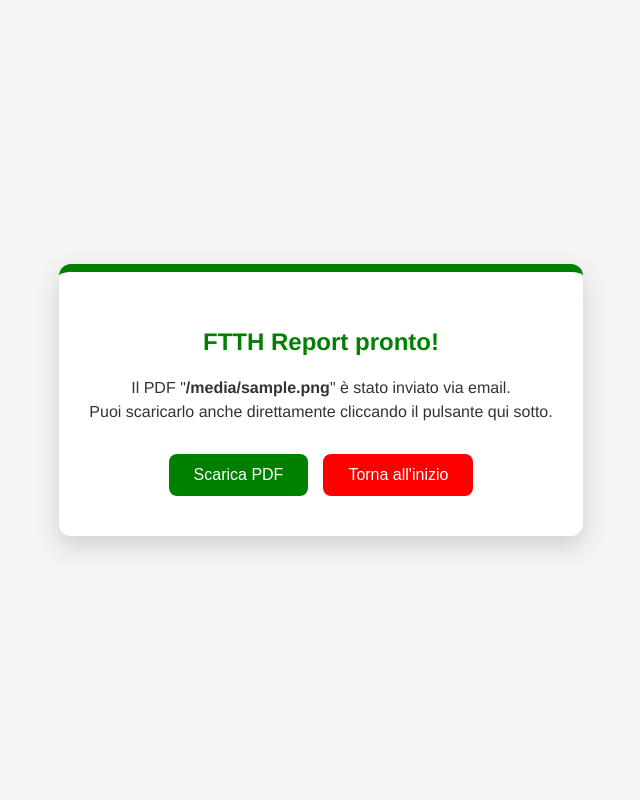
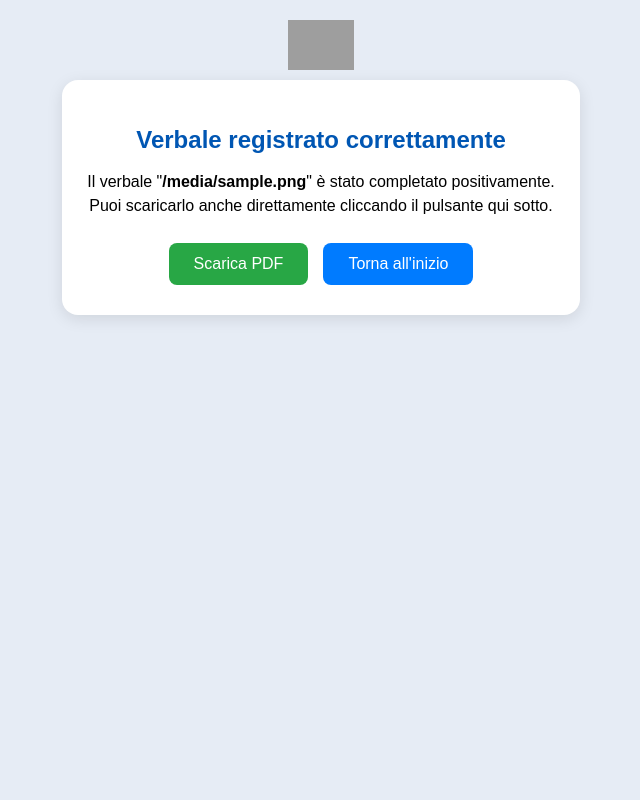
Before and after one commit to simtbs/pdfapp, a Flask app: template templates/success.html in a window 1280 px wide. Shown: the whole page, without its empty margins (319-959 px from the left). Run offline with Flask 3, Linux system fonts and the light colour scheme; the template is opened without the code that fills it: most values are stand-ins (such as "Sample title", 1, 10 or a date in 2020); grey boxes are pictures that could not be loaded.

Commit message:
Update success.html

```diff
--- a/templates/success.html
+++ b/templates/success.html
@@ -3,39 +3,54 @@
 <head>
 <meta charset="UTF-8">
 <meta name="viewport" content="width=device-width, initial-scale=1.0">
-<title>FTTH Report - PDF pronto</title>
+<title>FTTH ITG - Registrato</title>
 <style>
 body {
-        font-family: 'Helvetica Neue', Helvetica, Arial, sans-serif;
-        background-color: #f4f4f4;
+    font-family: Arial, sans-serif;
+    background-color: #e6ecf5;
     margin: 0;
     padding: 0;
     display: flex;
-        justify-content: center;
+    flex-direction: column;
     align-items: center;
     min-height: 100vh;
 }
 
+/* Logo centrato */
+.logo-container {
+    display: flex;
+    justify-content: center;
+    align-items: center;
+    padding: 20px 0 10px 0;
+}
+
+.logo-container img {
+    max-width: 100%;
+    height: auto;
+    max-height: 50px;
+}
+
+/* Box centrale simile alle card */
 .container {
-        background-color: #ffffff;
-        border-radius: 12px;
-        padding: 40px 30px;
-        box-shadow: 0 10px 25px rgba(0,0,0,0.15);
+    background-color: #fff;
+    border-radius: 16px;
+    box-shadow: 0 4px 16px rgba(0,0,0,0.1);
+    padding: 30px 25px;
     max-width: 480px;
     text-align: center;
-        border-top: 8px solid #008000; /* verde */
+    margin-bottom: 40px;
 }
 
 h1 {
     font-size: 24px;
-        color: #008000; /* verde */
-        margin-bottom: 20px;
+    color: #0056b3;
+    margin-bottom: 15px;
 }
 
 p {
     font-size: 16px;
-        color: #333333;
-        margin-bottom: 30px;
+    color: #000000;
+    margin-bottom: 25px;
     line-height: 1.5;
 }
 
@@ -46,7 +61,7 @@
     flex-wrap: wrap;
 }
 
-    button {
+.button-group a button {
     font-size: 16px;
     padding: 12px 25px;
     border-radius: 8px;
@@ -57,35 +72,41 @@
 }
 
 .download-btn {
-        background-color: #008000; /* verde */
+    background-color: #28a745; /* verde simile pagina form */
 }
 
 .download-btn:hover {
-        background-color: #005500;
+    background-color: #1e7e34;
 }
 
 .back-btn {
-        background-color: #ff0000; /* rosso */
+    background-color: #007BFF; /* blu simile pagina form */
 }
 
 .back-btn:hover {
-        background-color: #aa0000;
+    background-color: #0056b3;
 }
 
 @media (max-width: 500px) {
     .container {
-            padding: 30px 20px;
+        padding: 25px 20px;
     }
-        button {
+    .button-group a button {
         width: 100%;
     }
 }
 </style>
 </head>
 <body>
+
+<!-- Logo centrato -->
+<div class="logo-container">
+    <img src="https://www.simt.it/web/image/website/2/logo/SIMT%20-%20Impianti%20e%20Manutenzioni%20Elettroniche?unique=d1c64cc" alt="SIMT - Impianti e Manutenzioni Elettroniche">
+</div>
+
 <div class="container">
-        <h1>FTTH Report pronto!</h1>
-        <p>Il PDF "<strong>{{ filename }}</strong>" è stato inviato via email.<br>
+    <h1>Verbale registrato correttamente</h1>
+    <p>Il verbale "<strong>{{ filename }}</strong>" è stato completato positivamente.<br>
     Puoi scaricarlo anche direttamente cliccando il pulsante qui sotto.</p>
 
     <div class="button-group">
@@ -93,5 +114,6 @@
         <a href="{{ url_for('index') }}"><button class="back-btn">Torna all'inizio</button></a>
     </div>
 </div>
+
 </body>
 </html>
```
Lines whose indentation alone changed are shown as unchanged.
